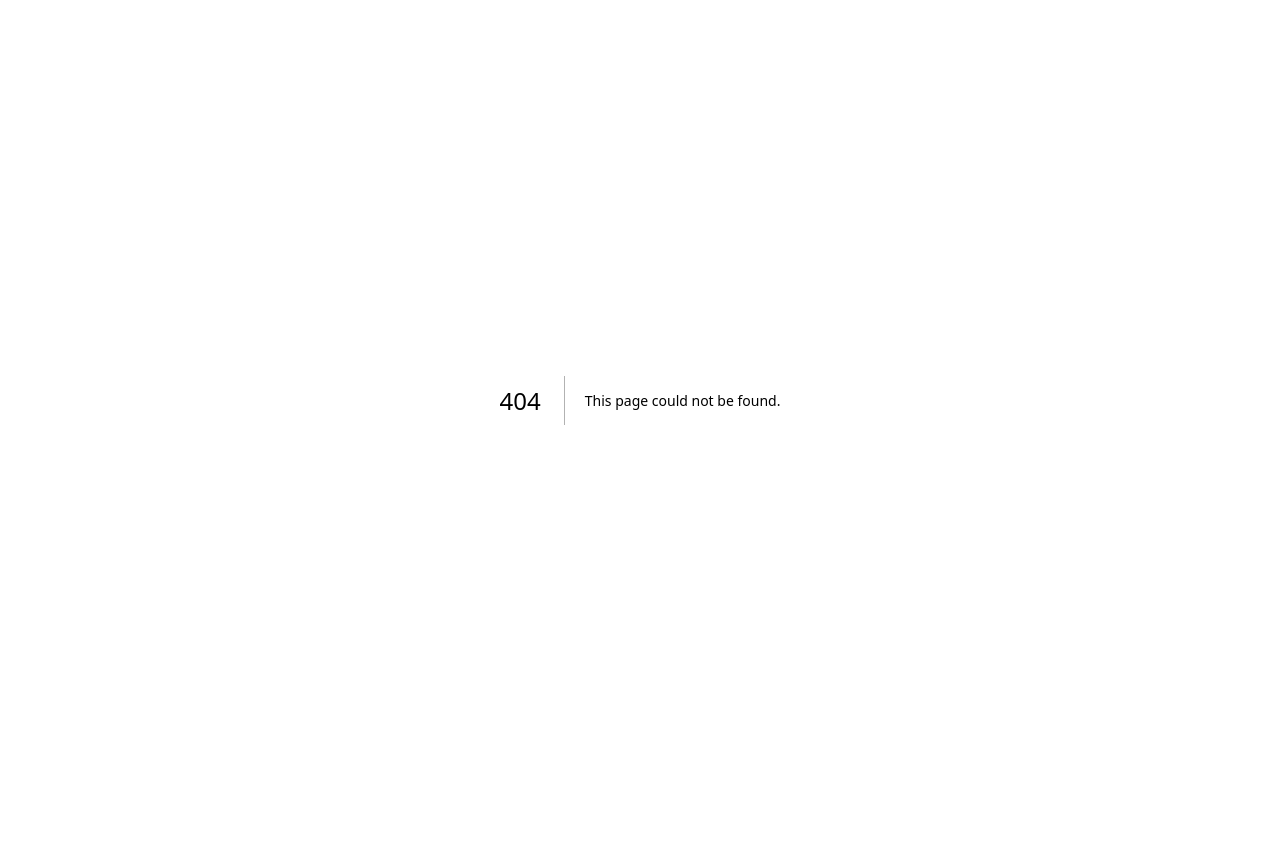
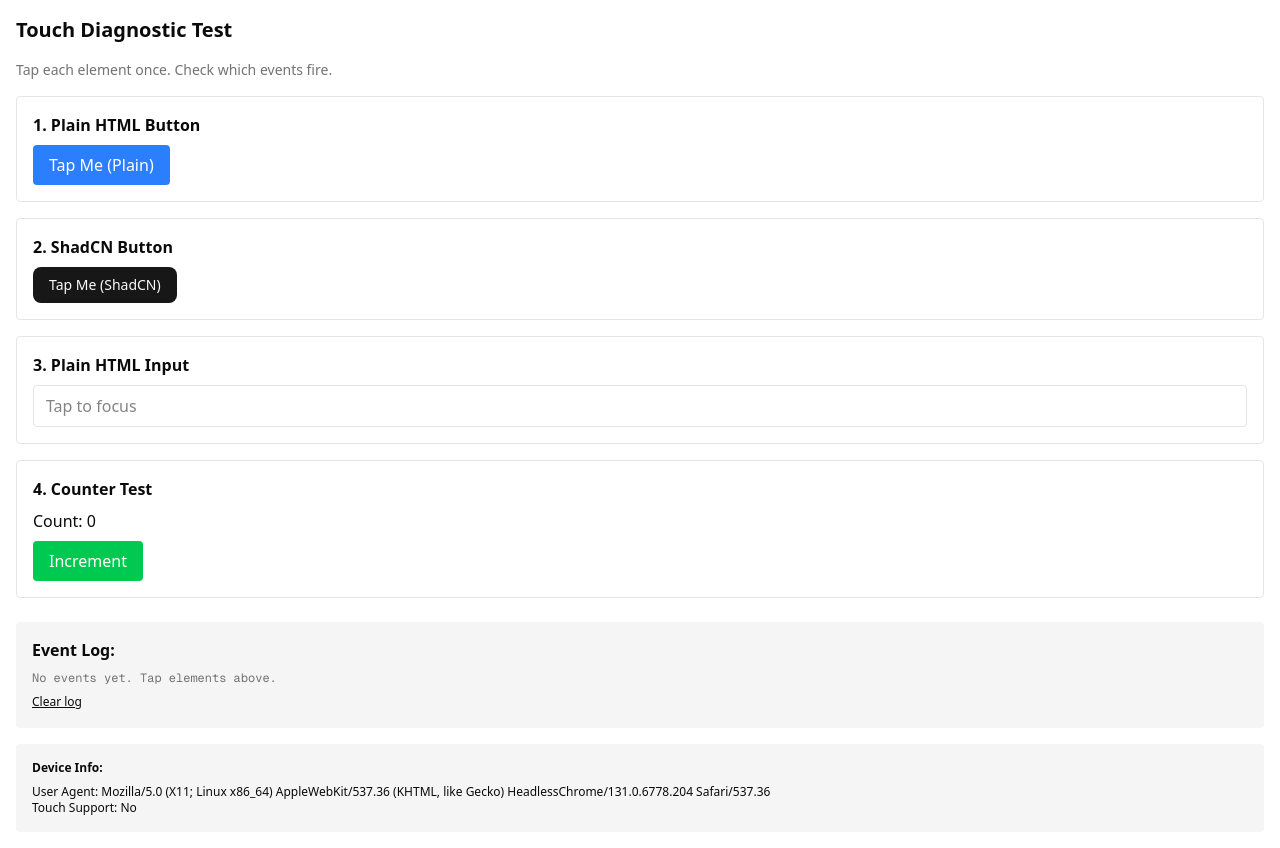
Before and after one commit to nateallen/crossfit-open, a Next.js app: page /test-touch in a window 1280 px wide. Before the commit this address had no page. Before the commit the page ends 800 px from the top, so only its background shows below. Built offline with nearby package versions, Linux system fonts and the light colour scheme.

Commit message:
Add touch diagnostic test page at /test-touch

```diff
--- a/src/app/globals.css
+++ b/src/app/globals.css
@@ -123,36 +123,4 @@
     @apply bg-background text-foreground;
   }
 
-  /* Fix mobile double-tap issue */
-  button,
-  a,
-  input,
-  select,
-  textarea,
-  label,
-  [role="button"],
-  [role="option"],
-  [role="listbox"],
-  [role="combobox"],
-  [data-slot],
-  [tabindex]:not([tabindex="-1"]) {
-    touch-action: manipulation;
-    -webkit-tap-highlight-color: transparent;
-    -webkit-touch-callout: none;
-  }
 }
-
-/* Disable hover effects on touch devices */
-@media (hover: none) and (pointer: coarse) {
-  button,
-  a,
-  [role="button"],
-  [data-slot="button"] {
-    transition: none !important;
-  }
-
-  /* Force immediate interaction on touch */
-  * {
-    -webkit-tap-highlight-color: transparent;
-  }
-}
--- a/src/app/layout.tsx
+++ b/src/app/layout.tsx
@@ -16,13 +16,6 @@ const geistMono = Geist_Mono({
 export const metadata: Metadata = {
   title: "CrossFit Open What-If Simulator",
   description: "Simulate your CrossFit Open scores and see your estimated percentile and rank",
-};
-
-export const viewport = {
-  width: "device-width",
-  initialScale: 1,
-  maximumScale: 1,
-  userScalable: false,
 };
 
 export default function RootLayout({
--- /dev/null
+++ b/src/app/test-touch/page.tsx
@@ -0,0 +1,106 @@
+"use client";
+
+import { useState } from "react";
+import { Button } from "@/components/ui/button";
+
+export default function TestTouchPage() {
+  const [log, setLog] = useState<string[]>([]);
+  const [count, setCount] = useState(0);
+
+  const addLog = (msg: string) => {
+    setLog((prev) => [...prev.slice(-20), `${new Date().toISOString().slice(11, 23)} ${msg}`]);
+  };
+
+  return (
+    <div className="p-4 space-y-4">
+      <h1 className="text-xl font-bold">Touch Diagnostic Test</h1>
+      <p className="text-sm text-muted-foreground">
+        Tap each element once. Check which events fire.
+      </p>
+
+      <div className="space-y-4">
+        {/* Test 1: Plain HTML button */}
+        <div className="p-4 border rounded">
+          <h2 className="font-semibold mb-2">1. Plain HTML Button</h2>
+          <button
+            className="px-4 py-2 bg-blue-500 text-white rounded"
+            onClick={() => addLog("Plain button: onClick")}
+            onTouchStart={() => addLog("Plain button: onTouchStart")}
+            onTouchEnd={() => addLog("Plain button: onTouchEnd")}
+            onPointerDown={() => addLog("Plain button: onPointerDown")}
+            onPointerUp={() => addLog("Plain button: onPointerUp")}
+          >
+            Tap Me (Plain)
+          </button>
+        </div>
+
+        {/* Test 2: ShadCN Button */}
+        <div className="p-4 border rounded">
+          <h2 className="font-semibold mb-2">2. ShadCN Button</h2>
+          <Button
+            onClick={() => addLog("ShadCN button: onClick")}
+            onTouchStart={() => addLog("ShadCN button: onTouchStart")}
+            onTouchEnd={() => addLog("ShadCN button: onTouchEnd")}
+            onPointerDown={() => addLog("ShadCN button: onPointerDown")}
+            onPointerUp={() => addLog("ShadCN button: onPointerUp")}
+          >
+            Tap Me (ShadCN)
+          </Button>
+        </div>
+
+        {/* Test 3: Plain input */}
+        <div className="p-4 border rounded">
+          <h2 className="font-semibold mb-2">3. Plain HTML Input</h2>
+          <input
+            type="text"
+            className="border px-3 py-2 rounded w-full"
+            placeholder="Tap to focus"
+            onFocus={() => addLog("Plain input: onFocus")}
+            onClick={() => addLog("Plain input: onClick")}
+            onTouchStart={() => addLog("Plain input: onTouchStart")}
+          />
+        </div>
+
+        {/* Test 4: Counter to verify clicks register */}
+        <div className="p-4 border rounded">
+          <h2 className="font-semibold mb-2">4. Counter Test</h2>
+          <p className="mb-2">Count: {count}</p>
+          <button
+            className="px-4 py-2 bg-green-500 text-white rounded"
+            onClick={() => {
+              setCount((c) => c + 1);
+              addLog("Counter: clicked");
+            }}
+          >
+            Increment
+          </button>
+        </div>
+      </div>
+
+      {/* Event Log */}
+      <div className="mt-6 p-4 bg-muted rounded">
+        <h2 className="font-semibold mb-2">Event Log:</h2>
+        <div className="text-xs font-mono space-y-1 max-h-60 overflow-auto">
+          {log.length === 0 ? (
+            <p className="text-muted-foreground">No events yet. Tap elements above.</p>
+          ) : (
+            log.map((entry, i) => <div key={i}>{entry}</div>)
+          )}
+        </div>
+        <button
+          className="mt-2 text-xs underline"
+          onClick={() => setLog([])}
+        >
+          Clear log
+        </button>
+      </div>
+
+      {/* Device info */}
+      <div className="mt-4 p-4 bg-muted rounded text-xs">
+        <h2 className="font-semibold mb-2">Device Info:</h2>
+        <p>User Agent: {typeof navigator !== "undefined" ? navigator.userAgent : "N/A"}</p>
+        <p>Touch Support: {typeof navigator !== "undefined" && "ontouchstart" in window ? "Yes" : "No"}</p>
+      </div>
+    </div>
+  );
+}
```
